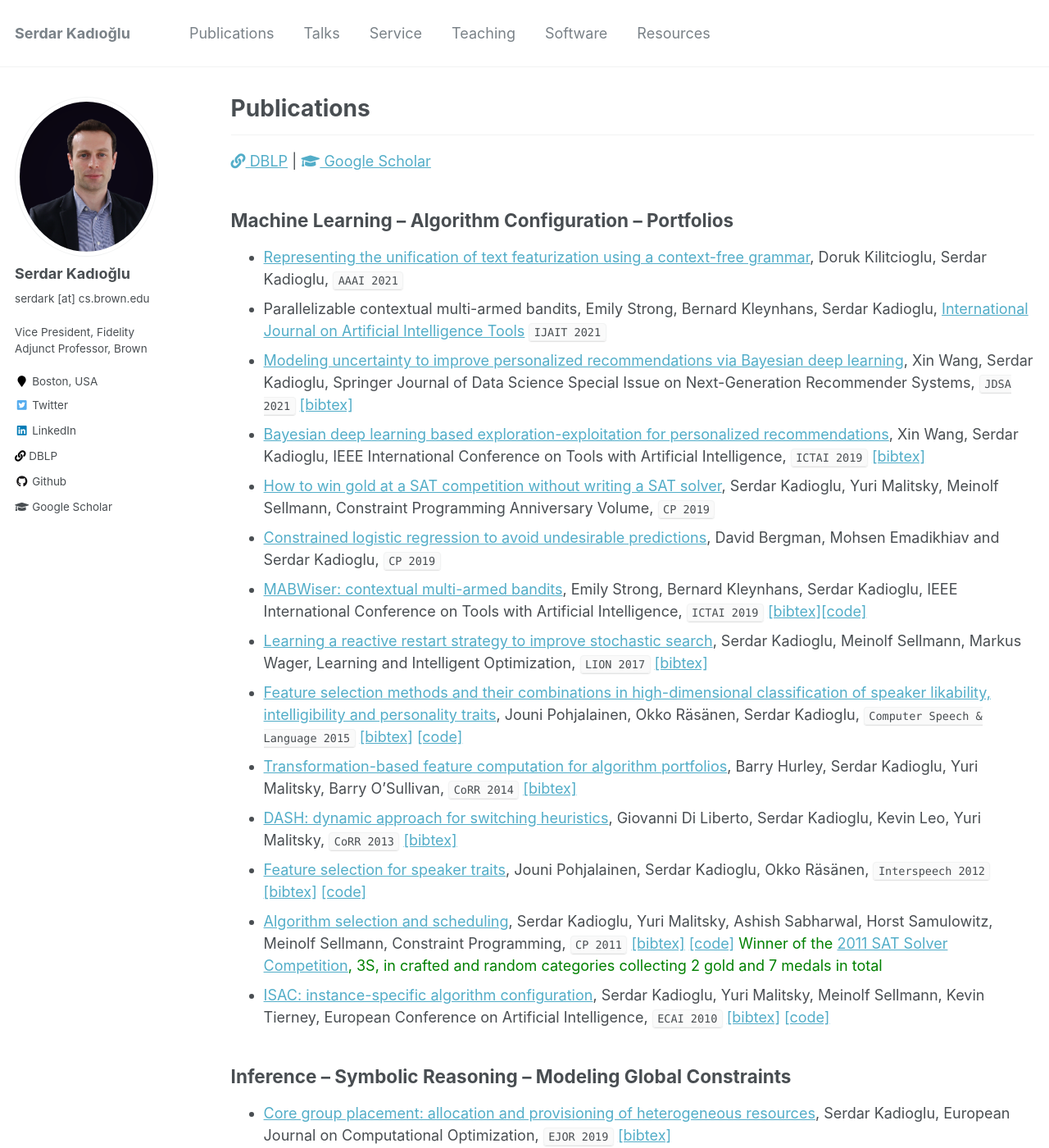
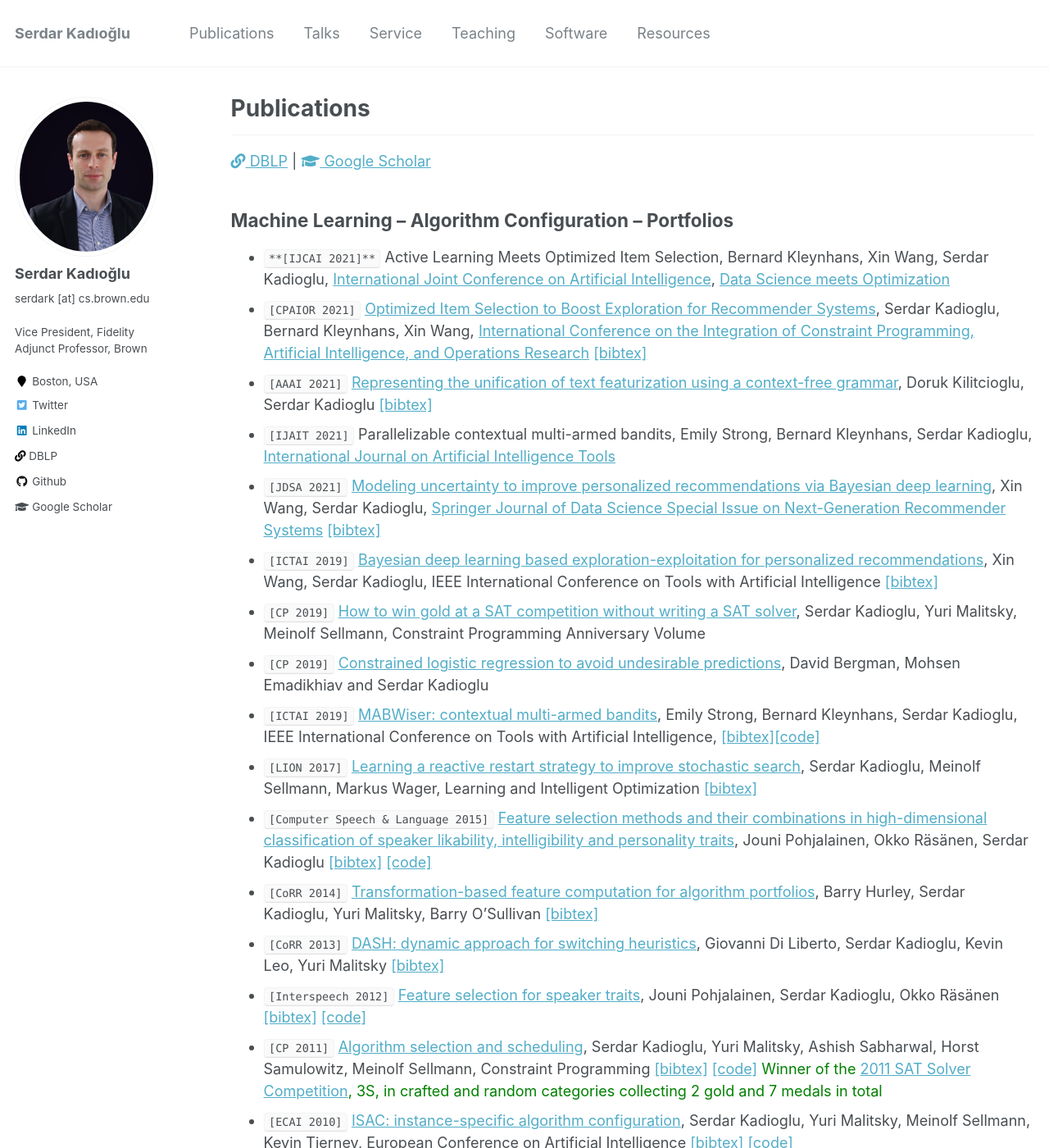
Before and after one commit to skadio/skadio.github.io, a Jekyll site: the page built from _pages/publications.md, in a window 1280 px wide and 1400 px high. Shown: the whole window at 82% size. Built offline with Jekyll 4.4.1, drawn with Linux system fonts in a browser that asks for light colours; some of the changed text lies outside the part shown.

Commit message:
Update publications.md

```diff
--- a/_pages/publications.md
+++ b/_pages/publications.md
@@ -11,78 +11,48 @@ author_profile: true
 
 
 ## Machine Learning – Algorithm Configuration – Portfolios
-* [Representing the unification of text featurization using a context-free grammar](https://aaai.org/Conferences/AAAI-21/), Doruk Kilitcioglu, Serdar Kadioglu, `AAAI 2021`
-* Parallelizable contextual multi-armed bandits, Emily Strong, Bernard Kleynhans, Serdar Kadioglu, [International Journal on Artificial Intelligence Tools](https://www.worldscientific.com/worldscinet/ijait) `IJAIT 2021`
-* [Modeling  uncertainty  to improve personalized recommendations via Bayesian deep learning](https://link.springer.com/article/10.1007/s41060-020-00241-1), Xin Wang, Serdar Kadioglu, Springer Journal of Data Science Special Issue on Next-Generation Recommender Systems, `JDSA 2021` [[bibtex]](https://link.springer.com/article/10.1007/s41060-020-00241-1#citeas)
-* [Bayesian deep learning based exploration-exploitation for personalized recommendations](https://ieeexplore.ieee.org/document/8995445), Xin Wang, Serdar Kadioglu, IEEE International Conference on Tools with Artificial Intelligence, `ICTAI 2019` [[bibtex]](https://dblp.org/rec/conf/ictai/WangK19.html?view=bibtex)
-* [How to win gold at a SAT competition without writing a SAT solver](https://freuder.files.wordpress.com/2019/09/2011-freuder-algorithm-selection-and-scheduling.pdf), Serdar Kadioglu, Yuri Malitsky, Meinolf Sellmann, Constraint Programming Anniversary Volume, `CP 2019`
-* [Constrained logistic regression to avoid undesirable predictions](https://cp2019.a4cp.org/accepted_abstracts.html), David Bergman, Mohsen Emadikhiav and Serdar Kadioglu, `CP 2019`
-* [MABWiser: contextual multi-armed bandits](https://ieeexplore.ieee.org/document/8995418), Emily Strong, Bernard Kleynhans, Serdar Kadioglu, IEEE International Conference on Tools with Artificial Intelligence, `ICTAI 2019` [[bibtex]](https://dblp.org/rec/conf/ictai/StrongKK19.html?view=bibtex)[[code]](https://github.com/fmr-llc/mabwiser)
-* [Learning a reactive restart strategy to improve stochastic search](https://link.springer.com/chapter/10.1007/978-3-319-69404-7_8), Serdar Kadioglu, Meinolf Sellmann, Markus Wager, Learning and Intelligent Optimization, `LION 2017` [[bibtex]](https://dblp.org/rec/conf/lion/KadiogluSW17.html?view=bibtex)
-* [Feature selection methods and their combinations in high-dimensional classification of speaker likability, intelligibility and personality traits](https://www.sciencedirect.com/science/article/abs/pii/S0885230813001113), Jouni Pohjalainen, Okko Räsänen, Serdar Kadioglu, `Computer Speech & Language 2015` [[bibtex]](http://dblp.uni-trier.de/rec/bibtex/journals/csl/PohjalainenRK15) [[code]](https://sites.google.com/site/serdrk/software)
-* [Transformation-based feature computation for algorithm portfolios](http://arxiv.org/abs/1401.2474), Barry Hurley, Serdar Kadioglu, Yuri Malitsky, Barry O'Sullivan, `CoRR 2014` [[bibtex]](http://dblp.uni-trier.de/rec/bibtex/journals/corr/0001KMO14)
-* [DASH: dynamic approach for switching heuristics](http://arxiv.org/abs/1307.4689), Giovanni Di Liberto, Serdar Kadioglu, Kevin Leo, Yuri Malitsky, `CoRR 2013` [[bibtex]](http://dblp.uni-trier.de/rec/bibtex/journals/corr/LibertoKLM13)
-* [Feature selection for speaker traits](http://users.tkk.fi/~jpohjala/publications/is12stc.pdf), Jouni Pohjalainen, Serdar Kadioglu, Okko Räsänen, `Interspeech 2012` [[bibtex]](http://dblp.uni-trier.de/rec/bibtex/conf/interspeech/PohjalainenKR12) [[code]](https://sites.google.com/site/serdrk/software)
-* [Algorithm selection and scheduling](https://link.springer.com/chapter/10.1007/978-3-642-23786-7_35), Serdar Kadioglu, Yuri Malitsky, Ashish Sabharwal, Horst Samulowitz, Meinolf Sellmann, Constraint Programming, `CP 2011` [[bibtex]](http://dblp.uni-trier.de/rec/bibtex/conf/cp/KadiogluMSSS11) [[code]](https://sites.google.com/site/serdrk/software) <span style="color:green">Winner of the [2011 SAT Solver Competition](http://www.satcompetition.org/2011/), 3S, in crafted and random categories collecting 2 gold and 7 medals in total</span>
-* [ISAC: instance-specific algorithm configuration](http://www.booksonline.iospress.nl/Content/View.aspx?piid=17848), Serdar Kadioglu, Yuri Malitsky, Meinolf Sellmann, Kevin Tierney, European Conference on Artificial Intelligence, `ECAI 2010` [[bibtex]](http://dblp.uni-trier.de/rec/bibtex/conf/ecai/KadiogluMST10) [[code]](https://sites.google.com/site/serdrk/software)
+* `**[IJCAI 2021]**` Active Learning Meets Optimized Item Selection, Bernard Kleynhans, Xin Wang, Serdar Kadioglu, [International Joint Conference on Artificial Intelligence](https://ijcai-21.org/), [Data Science meets Optimization](https://sites.google.com/view/ijcai2021dso)
+* `[CPAIOR 2021]` [Optimized Item Selection to Boost Exploration for Recommender Systems](https://link.springer.com/chapter/10.1007/978-3-030-78230-6_27), Serdar Kadioglu, Bernard Kleynhans, Xin Wang, [International Conference on the Integration of Constraint Programming, Artificial Intelligence, and Operations Research](https://cpaior2021.dbai.tuwien.ac.at/) [[bibtex]](https://dblp.org/rec/conf/cpaior/KadiogluKW21.html?view=bibtex)
+* `[AAAI 2021]` [Representing the unification of text featurization using a context-free grammar](https://aaai.org/Conferences/AAAI-21/), Doruk Kilitcioglu, Serdar Kadioglu [[bibtex]](https://dblp.org/rec/conf/aaai/KilitciogluK21.html?view=bibtex)
+* `[IJAIT 2021]` Parallelizable contextual multi-armed bandits, Emily Strong, Bernard Kleynhans, Serdar Kadioglu, [International Journal on Artificial Intelligence Tools](https://www.worldscientific.com/worldscinet/ijait)
+* `[JDSA 2021]` [Modeling  uncertainty  to improve personalized recommendations via Bayesian deep learning](https://link.springer.com/article/10.1007/s41060-020-00241-1), Xin Wang, Serdar Kadioglu, [Springer Journal of Data Science Special Issue on Next-Generation Recommender Systems](https://www.springer.com/journal/41060) [[bibtex]](https://link.springer.com/article/10.1007/s41060-020-00241-1#citeas)
+* `[ICTAI 2019]` [Bayesian deep learning based exploration-exploitation for personalized recommendations](https://ieeexplore.ieee.org/document/8995445), Xin Wang, Serdar Kadioglu, IEEE International Conference on Tools with Artificial Intelligence [[bibtex]](https://dblp.org/rec/conf/ictai/WangK19.html?view=bibtex)
+* `[CP 2019]` [How to win gold at a SAT competition without writing a SAT solver](https://freuder.files.wordpress.com/2019/09/2011-freuder-algorithm-selection-and-scheduling.pdf), Serdar Kadioglu, Yuri Malitsky, Meinolf Sellmann, Constraint Programming Anniversary Volume
+* `[CP 2019]` [Constrained logistic regression to avoid undesirable predictions](https://cp2019.a4cp.org/accepted_abstracts.html), David Bergman, Mohsen Emadikhiav and Serdar Kadioglu
+* `[ICTAI 2019]` [MABWiser: contextual multi-armed bandits](https://ieeexplore.ieee.org/document/8995418), Emily Strong, Bernard Kleynhans, Serdar Kadioglu, IEEE International Conference on Tools with Artificial Intelligence, [[bibtex]](https://dblp.org/rec/conf/ictai/StrongKK19.html?view=bibtex)[[code]](https://github.com/fmr-llc/mabwiser)
+* `[LION 2017]` [Learning a reactive restart strategy to improve stochastic search](https://link.springer.com/chapter/10.1007/978-3-319-69404-7_8), Serdar Kadioglu, Meinolf Sellmann, Markus Wager, Learning and Intelligent Optimization [[bibtex]](https://dblp.org/rec/conf/lion/KadiogluSW17.html?view=bibtex)
+* `[Computer Speech & Language 2015]` [Feature selection methods and their combinations in high-dimensional classification of speaker likability, intelligibility and personality traits](https://www.sciencedirect.com/science/article/abs/pii/S0885230813001113), Jouni Pohjalainen, Okko Räsänen, Serdar Kadioglu [[bibtex]](http://dblp.uni-trier.de/rec/bibtex/journals/csl/PohjalainenRK15) [[code]](https://sites.google.com/site/serdrk/software)
+* `[CoRR 2014]` [Transformation-based feature computation for algorithm portfolios](http://arxiv.org/abs/1401.2474), Barry Hurley, Serdar Kadioglu, Yuri Malitsky, Barry O'Sullivan [[bibtex]](http://dblp.uni-trier.de/rec/bibtex/journals/corr/0001KMO14)
+* `[CoRR 2013]` [DASH: dynamic approach for switching heuristics](http://arxiv.org/abs/1307.4689), Giovanni Di Liberto, Serdar Kadioglu, Kevin Leo, Yuri Malitsky [[bibtex]](http://dblp.uni-trier.de/rec/bibtex/journals/corr/LibertoKLM13)
+* `[Interspeech 2012]` [Feature selection for speaker traits](http://users.tkk.fi/~jpohjala/publications/is12stc.pdf), Jouni Pohjalainen, Serdar Kadioglu, Okko Räsänen [[bibtex]](http://dblp.uni-trier.de/rec/bibtex/conf/interspeech/PohjalainenKR12) [[code]](https://sites.google.com/site/serdrk/software)
+* `[CP 2011]` [Algorithm selection and scheduling](https://link.springer.com/chapter/10.1007/978-3-642-23786-7_35), Serdar Kadioglu, Yuri Malitsky, Ashish Sabharwal, Horst Samulowitz, Meinolf Sellmann, Constraint Programming [[bibtex]](http://dblp.uni-trier.de/rec/bibtex/conf/cp/KadiogluMSSS11) [[code]](https://sites.google.com/site/serdrk/software) <span style="color:green">Winner of the [2011 SAT Solver Competition](http://www.satcompetition.org/2011/), 3S, in crafted and random categories collecting 2 gold and 7 medals in total</span>
+* `[ECAI 2010]` [ISAC: instance-specific algorithm configuration](http://www.booksonline.iospress.nl/Content/View.aspx?piid=17848), Serdar Kadioglu, Yuri Malitsky, Meinolf Sellmann, Kevin Tierney, European Conference on Artificial Intelligence [[bibtex]](http://dblp.uni-trier.de/rec/bibtex/conf/ecai/KadiogluMST10) [[code]](https://sites.google.com/site/serdrk/software)
 
 
 ## Inference – Symbolic Reasoning – Modeling Global Constraints
-* [Core group placement: allocation and provisioning of heterogeneous resources](https://link.springer.com/article/10.1007/s13675-018-0095-9), Serdar Kadioglu, European Journal on Computational Optimization, `EJOR 2019` [[bibtex]](https://dblp.org/rec/journals/ejco/Kadioglu19.html?view=bibtex)
-
-
-* [Column generation for interaction coverage in combinatorial software testing](https://arxiv.org/abs/1712.07081), Serdar Kadioglu, `CoRR 2017` [[bibtex]](https://dblp.org/rec/journals/corr/abs-1712-07081.html?view=bibtex)
+* `[Euro. Journal on OR 2019]` [Core group placement: allocation and provisioning of heterogeneous resources](https://link.springer.com/article/10.1007/s13675-018-0095-9), Serdar Kadioglu, European Journal on Computational Optimization [[bibtex]](https://dblp.org/rec/journals/ejco/Kadioglu19.html?view=bibtex)
+* `[CoRR 2017]` [Column generation for interaction coverage in combinatorial software testing](https://arxiv.org/abs/1712.07081), Serdar Kadioglu [[bibtex]](https://dblp.org/rec/journals/corr/abs-1712-07081.html?view=bibtex)
 * [Heterogeneous resource allocation in cloud management](http://ieeexplore.ieee.org/document/7778589/), Serdar Kadioglu, Mike Colena, Samir Sebbah, IEEE Network Computing and Applications, `IEEE NCA 2016` [[bibtex]](http://dblp.uni-trier.de/rec/bibtex/conf/nca/KadiogluCS16)
-
-
-* [Availability optimization in cloud-based In-memory data grids](http://link.springer.com/chapter/10.1007%2F978-3-319-44953-1_42), Samir Sebbah, Claire Bagley, Mike Colena, Serdar Kadioglu, Constraint Programming, `CP 2016` [[bibtex]](http://dblp.uni-trier.de/rec/bibtex/conf/cp/SebbahBCK16)
-
-
-* [Optimizing the cloud service experience using constraint programming](http://link.springer.com/chapter/10.1007%2F978-3-319-23219-5_43), Serdar Kadioglu, Mike Colena, Steven Huberman, Claire Bagley, Constraint Programming, `CP 2015` [[bibtex]](http://dblp.uni-trier.de/rec/bibtex/conf/cp/KadiogluCHB15)
-
-
-* [Grammar constraints](https://link.springer.com/article/10.1007/s10601-009-9073-4), Serdar Kadioglu, Meinolf Sellmann, `Constraints 2010` [[bibtex]](http://dblp.uni-trier.de/rec/bibtex/journals/constraints/KadiogluS10)
-
-
-* [Upper bounds on the number of solutions of binary integer programs](https://link.springer.com/chapter/10.1007/978-3-642-13520-0_24), Siddhartha Jain, Serdar Kadioglu, Meinolf Sellmann, Integration of AI and OR Techniques in Constraint Programming for Combinatorial Optimization Problems, `CPAIOR 2010` [[bibtex]](http://dblp.uni-trier.de/rec/bibtex/conf/cpaior/JainKS10)
-
-
-* [Same-relation constraints](https://link.springer.com/chapter/10.1007%2F978-3-642-04244-7_38), Christopher Jefferson, Serdar Kadioglu, Karen E. Petrie, Meinolf Sellmann, Stanislav Zivny, Constraint Programming, `CP 2009` [[bibtex]](http://dblp.uni-trier.de/rec/bibtex/conf/cp/JeffersonKPSZ09)
-
-
-* [Efficient context-free grammar constraints](http://www.aaai.org/Papers/AAAI/2008/AAAI08-049.pdf), Serdar Kadioglu, Meinolf Sellmann, `AAAI 2008` [[bibtex]](http://dblp.uni-trier.de/rec/bibtex/conf/aaai/KadiogluS08)
+*  `[CP 2016]` [Availability optimization in cloud-based In-memory data grids](http://link.springer.com/chapter/10.1007%2F978-3-319-44953-1_42), Samir Sebbah, Claire Bagley, Mike Colena, Serdar Kadioglu, Constraint Programming [[bibtex]](http://dblp.uni-trier.de/rec/bibtex/conf/cp/SebbahBCK16)
+* `[CP 2015]` [Optimizing the cloud service experience using constraint programming](http://link.springer.com/chapter/10.1007%2F978-3-319-23219-5_43), Serdar Kadioglu, Mike Colena, Steven Huberman, Claire Bagley, Constraint Programming [[bibtex]](http://dblp.uni-trier.de/rec/bibtex/conf/cp/KadiogluCHB15)
+* `[Constraints 2010]` [Grammar constraints](https://link.springer.com/article/10.1007/s10601-009-9073-4), Serdar Kadioglu, Meinolf Sellmann [[bibtex]](http://dblp.uni-trier.de/rec/bibtex/journals/constraints/KadiogluS10)
+* `[CPAIOR 2010]` [Upper bounds on the number of solutions of binary integer programs](https://link.springer.com/chapter/10.1007/978-3-642-13520-0_24), Siddhartha Jain, Serdar Kadioglu, Meinolf Sellmann, Integration of AI and OR Techniques in Constraint Programming for Combinatorial Optimization Problems [[bibtex]](http://dblp.uni-trier.de/rec/bibtex/conf/cpaior/JainKS10)
+* `[CP 2009]` [Same-relation constraints](https://link.springer.com/chapter/10.1007%2F978-3-642-04244-7_38), Christopher Jefferson, Serdar Kadioglu, Karen E. Petrie, Meinolf Sellmann, Stanislav Zivny, Constraint Programming [[bibtex]](http://dblp.uni-trier.de/rec/bibtex/conf/cp/JeffersonKPSZ09)
+* `[AAAI 2008]` [Efficient context-free grammar constraints](http://www.aaai.org/Papers/AAAI/2008/AAAI08-049.pdf), Serdar Kadioglu, Meinolf Sellmann [[bibtex]](http://dblp.uni-trier.de/rec/bibtex/conf/aaai/KadiogluS08)
 
 
 ## Search – Combinatorial Optimization – Meta-Heuristics
-* [Seq2Pat: sequence-to-pattern generation in large-scale sequence databases](http://meetings2.informs.org/wordpress/annual2020/), Session on Machine Learning and Discrete Optimization, `INFORMS 2020`
-* [Planning & operations research](https://drops.dagstuhl.de/opus/volltexte/2018/9289/pdf/dagrep_v008_i002_p026_18071.pdf), [Dagstuhl Research Seminar Reports](https://www.dagstuhl.de/en/program/calendar/motivationstext/?semnr=18071), `Dagsthul 2018` [[bibtex]](https://dblp.org/rec/journals/dagstuhl-reports/BeckMRH18.html?view=bibtex)
-
-
-* [DASH: dynamic approach for switching heuristics](http://link.springer.com/article/10.1007%2Fs10601-015-9211-0), Giovanni Di Liberto, Serdar Kadioglu, Kevin Leo, Yuri Malitsky, European Journal on Operations Research, `EJOR 2016` [[bibtex]](http://dblp.uni-trier.de/rec/bibtex/journals/eor/LibertoKLM16)
-
-
-* [Efficient search procedures for solving combinatorial problems](http://link.springer.com/article/10.1007%2Fs10601-015-9211-0), Serdar Kadioglu, `Constraints 2015` [[bibtex]](http://dblp.uni-trier.de/rec/bibtex/journals/constraints/Kadioglu15)
-
-
-* [Parallel restarted search](https://www.aaai.org/ocs/index.php/AAAI/AAAI14/paper/viewFile/8597/8509), André A. Ciré, Serdar Kadioglu, Meinolf Sellmann, `AAAI 2014` [[bibtex]](http://dblp.uni-trier.de/rec/bibtex/conf/aaai/CireKS14)
-
-
-* [Non-model-based search guidance for set partitioning problems](http://www.aaai.org/ocs/index.php/AAAI/AAAI12/paper/view/5082), Serdar Kadioglu, Yuri Malitsky, Meinolf Sellmann, `AAAI 2012` [[bibtex]](http://dblp.uni-trier.de/rec/bibtex/conf/aaai/KadiogluMS12)
-
-
-* [Incorporating variance in impact-based search](https://link.springer.com/chapter/10.1007/978-3-642-23786-7_36), Serdar Kadioglu, Eoin O'Mahony, Philippe Refalo, Meinolf Sellmann, Constraint Programming, `CP 2011` [[bibtex]](http://dblp.uni-trier.de/rec/bibtex/conf/cp/KadiogluORS11)
-
-
+* `[INFORMS 2020]` [Seq2Pat: sequence-to-pattern generation in large-scale sequence databases](http://meetings2.informs.org/wordpress/annual2020/), Session on Machine Learning and Discrete Optimization,
+* `[Dagsthul 2018]` [Planning & operations research](https://drops.dagstuhl.de/opus/volltexte/2018/9289/pdf/dagrep_v008_i002_p026_18071.pdf), [Dagstuhl Research Seminar Reports](https://www.dagstuhl.de/en/program/calendar/motivationstext/?semnr=18071) [[bibtex]](https://dblp.org/rec/journals/dagstuhl-reports/BeckMRH18.html?view=bibtex)
+* `[EJOR 2016]` [DASH: dynamic approach for switching heuristics](http://link.springer.com/article/10.1007%2Fs10601-015-9211-0), Giovanni Di Liberto, Serdar Kadioglu, Kevin Leo, Yuri Malitsky, European Journal on Operations Research [[bibtex]](http://dblp.uni-trier.de/rec/bibtex/journals/eor/LibertoKLM16)
+* `[Constraints 2015]` [Efficient search procedures for solving combinatorial problems](http://link.springer.com/article/10.1007%2Fs10601-015-9211-0), Serdar Kadioglu [[bibtex]](http://dblp.uni-trier.de/rec/bibtex/journals/constraints/Kadioglu15)
+* `[AAAI 2014]` [Parallel restarted search](https://www.aaai.org/ocs/index.php/AAAI/AAAI14/paper/viewFile/8597/8509), André A. Ciré, Serdar Kadioglu, Meinolf Sellmann [[bibtex]](http://dblp.uni-trier.de/rec/bibtex/conf/aaai/CireKS14)
+* `[AAAI 2012]` [Non-model-based search guidance for set partitioning problems](http://www.aaai.org/ocs/index.php/AAAI/AAAI12/paper/view/5082), Serdar Kadioglu, Yuri Malitsky, Meinolf Sellmann,  [[bibtex]](http://dblp.uni-trier.de/rec/bibtex/conf/aaai/KadiogluMS12)
+* `[CP 2011]` [Incorporating variance in impact-based search](https://link.springer.com/chapter/10.1007/978-3-642-23786-7_36), Serdar Kadioglu, Eoin O'Mahony, Philippe Refalo, Meinolf Sellmann, Constraint Programming [[bibtex]](http://dblp.uni-trier.de/rec/bibtex/conf/cp/KadiogluORS11)
 * [Dialectic search](https://link.springer.com/chapter/10.1007/978-3-642-04244-7_39), Serdar Kadioglu, Meinolf Sellmann, Constraint Programming, `CP 2009` [[bibtex]](http://dblp.uni-trier.de/rec/bibtex/conf/cp/KadiogluS09)
-
-
-* [Search in constraint programming](https://www.birs.ca/workshops/2009/09w5125/report09w5125.pdf), [Banff International Research Workshop](https://www.birs.ca/events/2009/5-day-workshops/09w5125), `Banff 2009`
-
-
-* [A local search meta-Heuristic for non-specialists](http://www.computational-sustainability.org/crocs09/papers/kadioglu-crocs09.pdf), Serdar Kadioglu, Meinolf Sellmann, Constraint Reasoning and Optimization for Computational Sustainability, `CROCS 2009` [[bibtex]](https://scholar.googleusercontent.com/citations?view_op=export_citations&user=tOgYtHkAAAAJ&s=tOgYtHkAAAAJ:UeHWp8X0CEIC&citsig=AMstHGQAAAAAWAk8WmI6V5Rczo_KCQHRd3ICDHpfdscW&hl=en&cit_fmt=0)
-
-
-* [Dichotomic search protocols for constrained optimization](https://link.springer.com/chapter/10.1007%2F978-3-540-85958-1_17), Meinolf Sellmann, Serdar Kadioglu, Constraint Programming, `CP 2008` [[bibtex]](http://dblp.uni-trier.de/rec/bibtex/conf/cp/SellmannK08) <span style="color:green">Nominated for the Best Paper Award</span>
+* `[Banff 2009]` [Search in constraint programming](https://www.birs.ca/workshops/2009/09w5125/report09w5125.pdf), [Banff International Research Workshop](https://www.birs.ca/events/2009/5-day-workshops/09w5125),
+* `[CROCS 2009]` [A local search meta-Heuristic for non-specialists](http://www.computational-sustainability.org/crocs09/papers/kadioglu-crocs09.pdf), Serdar Kadioglu, Meinolf Sellmann, Constraint Reasoning and Optimization for Computational Sustainability [[bibtex]](https://scholar.googleusercontent.com/citations?view_op=export_citations&user=tOgYtHkAAAAJ&s=tOgYtHkAAAAJ:UeHWp8X0CEIC&citsig=AMstHGQAAAAAWAk8WmI6V5Rczo_KCQHRd3ICDHpfdscW&hl=en&cit_fmt=0)
+* `[CP 2008]` [Dichotomic search protocols for constrained optimization](https://link.springer.com/chapter/10.1007%2F978-3-540-85958-1_17), Meinolf Sellmann, Serdar Kadioglu, Constraint Programming [[bibtex]](http://dblp.uni-trier.de/rec/bibtex/conf/cp/SellmannK08) <span style="color:green">Nominated for the Best Paper Award</span>
 
 ## Patents
 
```
